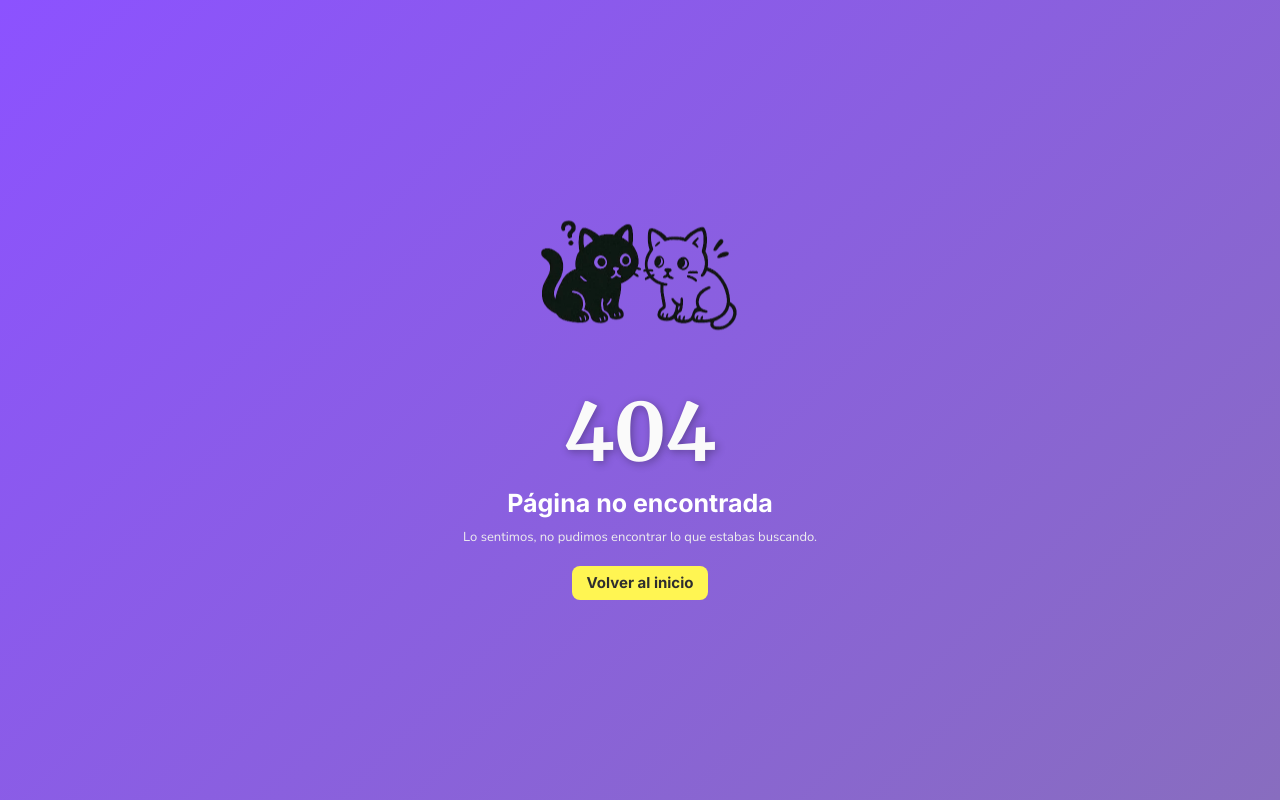
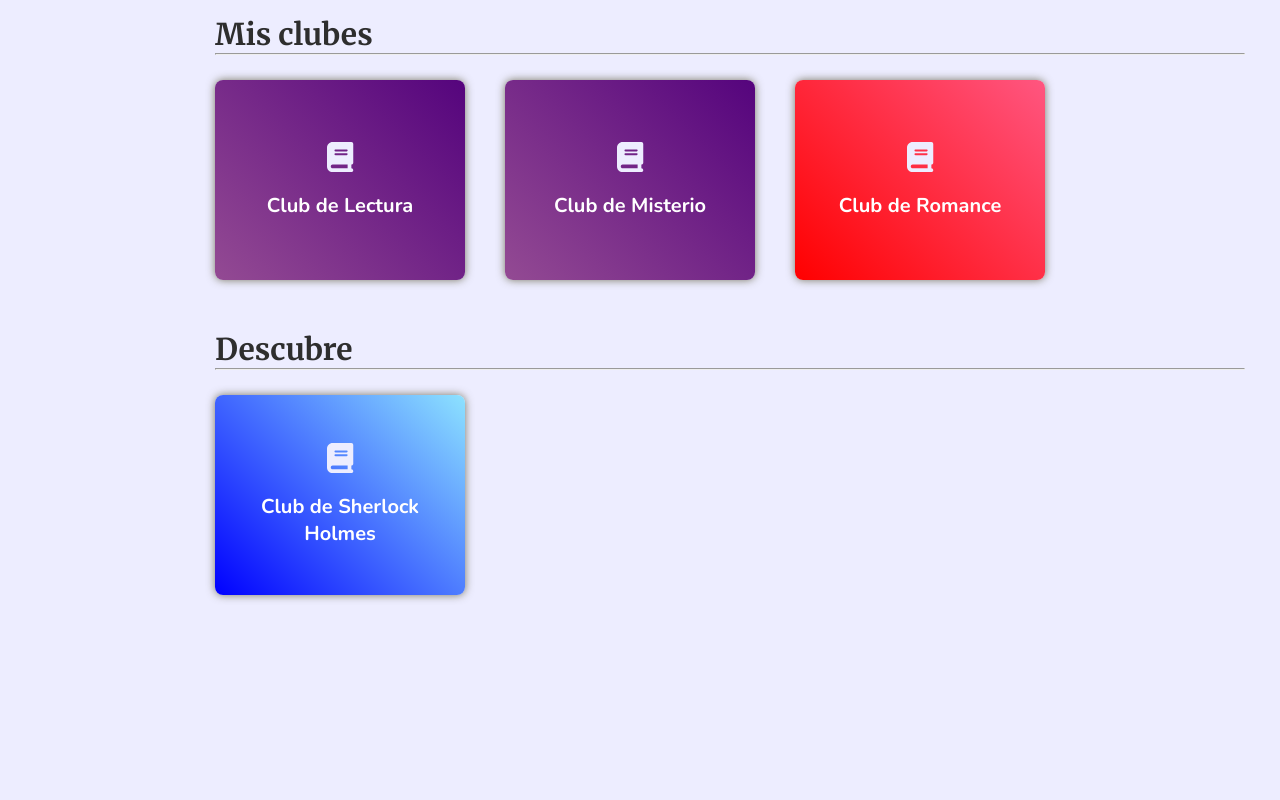
Before and after one commit to GGabi40/TPI-Programacion3, a React (Vite) app in the folder frontend/: page /clubes in a window 1280 px wide. Before the commit this address had no page. Built offline with nearby package versions, Linux system fonts and the light colour scheme.

Commit message:
clubDetails

```diff
--- a/frontend/src/App.jsx
+++ b/frontend/src/App.jsx
@@ -6,6 +6,8 @@ import Dashboard from "./components/dashboard/Dashboard"; // dashboard
 import NotFound from "./components/error/notFound/NotFound"; // error 404
 import NewClub from "./components/newclub/NewClub"; //create club
 import ModifyClub from "./components/modifyClub/ModifyClub"; //modify club
+import ClubDetails from "./components/clubDetails/ClubDetails";
+import Clubes from "./components/clubes/Clubes";
 
 
 function App() {
@@ -18,6 +20,8 @@ function App() {
           <Route path="/" element={<Home />} />
           <Route path="/dashboard" element={<Dashboard />} />
           <Route path="/register" element={<Register />} />
+          <Route path="/clubes" element={<Clubes />} />
+          <Route path="/clubDetails" element={<ClubDetails />} />
           <Route path="*" element={<NotFound />} />
         </Routes>
       </BrowserRouter>
--- /dev/null
+++ b/frontend/src/components/clubDetails/ClubDetails.jsx
@@ -0,0 +1,63 @@
+import React from "react";
+import { useLocation, useNavigate } from "react-router";
+import { useEffect } from "react";
+import LeftNav from "../nav/LeftNav";
+import logo from "../../assets/img/logo/Logo-InkLink.webp";
+
+const ClubDetails = () => {
+    const location = useLocation();
+    const navigate = useNavigate();
+
+    const club = location.state?.club;
+
+    useEffect(() => {
+        if(!club) {
+            navigate("/clubes");
+        }
+    }, [club, navigate]);
+
+    if(!club) {
+        return null;
+    }
+
+    const { name, description, progress, gender, interest, privacy, restriction } = club;
+
+    return (
+        <div>
+            <LeftNav />
+
+            <div className="background-animated">
+                <div className="light-orb"></div>
+            </div>
+            <div className="form-container margin">
+                <div className="logo-form">
+                    <img src={logo} alt="Logo Inklink" />
+                </div>
+
+                <h2 id="detalleClub" className="text-align">
+                    DETALLES DEL CLUB
+                </h2>
+                <br />
+                <div className="details-container">
+                    <p><strong>Nombre:</strong> {name}</p>
+                    <br />
+                    <p><strong>Descripción:</strong> {description}</p>
+                    <br />
+                    <p><strong>Progreso:</strong> {progress === "sincronica" ? "Sincrónica" : "Asincrónica"}</p>
+                    <br />
+                    <p><strong>Género:</strong> {gender}</p>
+                    <br />
+                    <p><strong>Interés:</strong> {interest}</p>
+                    <br />
+                    <p><strong>Privacidad:</strong> {privacy ? "Privado" : "Público"}</p>
+                    <br />
+                    <p><strong>Restricción de Edad:</strong> {restriction ? "Sí" : "No"}</p>
+                    <br />
+                </div>
+                <button onClick={() => navigate("/clubes")}>Volver a Clubes</button>
+            </div>
+        </div>
+    );
+};
+
+export default ClubDetails;
--- a/frontend/src/components/clubes/Clubes.jsx
+++ b/frontend/src/components/clubes/Clubes.jsx
@@ -2,9 +2,17 @@ import React from "react";
 
 import { FontAwesomeIcon } from "@fortawesome/react-fontawesome";
 import { faBook } from "@fortawesome/free-solid-svg-icons";
+import { useNavigate } from "react-router";
 
 const Clubes = () => {
+  const navigate = useNavigate();
+
+  const handleViewDetails = (club) => {
+    navigate("/clubDetails", { state: { club } });
+  };
+
   return (
+
     <div className="hero-container">
       <h1>Mis clubes</h1>
       <hr />
@@ -12,17 +20,47 @@ const Clubes = () => {
 
       {/* Cardd de ejemplo */}
       <div className="club-cards-parent">
-            <div className="club-card-child violet">
+        <div className="club-card-child violet"
+          onClick={() => handleViewDetails({
+            name: "Club de Lectura",
+            description: "Un club para amantes de la lectura.",
+            progress: "sincronica",
+            gender: "ficcion",
+            interest: "Novelas clásicas",
+            privacy: false,
+            restriction: false
+          })}
+        >
           <FontAwesomeIcon icon={faBook} size="3x" />
           <p>Club de Lectura</p>
         </div>
 
-            <div className="club-card-child violet">
+        <div
+          className="club-card-child violet"
+          onClick={() => handleViewDetails({
+            name: "Club de Misterio",
+            description: "Lectura de novelas de misterio y suspenso.",
+            progress: "asincronica",
+            gender: "misterio",
+            interest: "Sherlock Holmes, Agatha Christie",
+            privacy: false,
+            restriction: false
+          })}>
           <FontAwesomeIcon icon={faBook} size="3x" />
           <p>Club de Misterio</p>
         </div>
 
-            <div className="club-card-child red">
+        <div className="club-card-child red"
+          onClick={() => handleViewDetails({
+            name: "Club de Romance",
+            description: "Historias de amor y drama.",
+            progress: "sincronica",
+            gender: "romance",
+            interest: "Jane Austen, Nicholas Sparks",
+            privacy: true,
+            restriction: false
+          })}
+        >
           <FontAwesomeIcon icon={faBook} size="3x" />
           <p>Club de Romance</p>
         </div>
@@ -36,7 +74,18 @@ const Clubes = () => {
       {/* Cards */}
 
       <div className="club-card-parent">
-            <div className="club-card-child blue">
+        <div
+          className="club-card-child blue"
+          onClick={() => handleViewDetails({
+            name: "Club de Sherlock Holmes",
+            description: "Amantes del detective más famoso.",
+            progress: "asincronica",
+            gender: "misterio",
+            interest: "Arthur Conan Doyle",
+            privacy: false,
+            restriction: false
+          })}
+        >
           <FontAwesomeIcon icon={faBook} size="3x" />
           <p>Club de Sherlock Holmes</p>
         </div>
--- a/frontend/src/components/nav/TopNav.jsx
+++ b/frontend/src/components/nav/TopNav.jsx
@@ -1,12 +1,14 @@
 import React from 'react';
 import '../../styles/nav/topNav.css';
-import { Link } from 'react-router';
+import { Link, useLocation } from 'react-router';
 import { useState } from 'react';
 
 import logo from '../../assets/img/logo/Logo-InkLink.webp';
 import Register from '../register/Register';
 
-const TopNav = ({ showRegisterButton }) => {
+const TopNav = () => {
+  const location = useLocation();
+
   return (
     <nav id='topNav'>
         <div className="logo top">
@@ -16,7 +18,7 @@ const TopNav = ({ showRegisterButton }) => {
 
         <div className="buttons top">
             <Link to="/" className="link-button">Login</Link>
-            {showRegisterButton && (
+            {location.pathname !== '/register' && (
             <Link to="/register" className="link-button">Register</Link>
             )}
         </div>
--- a/frontend/src/components/register/Register.jsx
+++ b/frontend/src/components/register/Register.jsx
@@ -4,7 +4,7 @@ import TopNav from "../nav/TopNav";
 import logo from "../../assets/img/logo/Logo-InkLink.webp";
 import { Link, useNavigate } from "react-router";
 import { useState } from "react";
-import { errorToast, successToast } from '../../toast/NotificationToast';
+import { errorToast, successToast } from '../toast/NotificationToast';
 
 const Register = () => {
   const [userName, setUserName] = useState("");
--- a/frontend/src/pages/home/Home.jsx
+++ b/frontend/src/pages/home/Home.jsx
@@ -16,7 +16,7 @@ import { Link } from "react-router";
 const Home = () => {
   return (
     <div className="home-container">
-      <TopNav showRegisterButton={true} />
+      <TopNav />
 
       <main className="container">
         <h2 className="text-align">
--- a/frontend/src/styles/index.css
+++ b/frontend/src/styles/index.css
@@ -91,6 +91,7 @@ h2 {
 p {
   font-family: var(--body-alternative-font);
   font-size: 1.6rem;
+  color: white;
 }
 
 span {
@@ -211,6 +212,14 @@ button[type="submit"]:hover {
 }
 
 #crearCuenta {
+  color: white;
+  font-family: var(--principal-font);
+  text-align: center;
+  font-size: 2rem;
+  margin-bottom: 1rem;
+}
+
+#detalleClub {
   color: white;
   font-family: var(--principal-font);
   text-align: center;
```
Also changed, not shown: frontend/src/components/toast/NotificationToast.jsx (renamed from frontend/src/toast/NotificationToast.jsx). Lines whose indentation alone changed are shown as unchanged.
